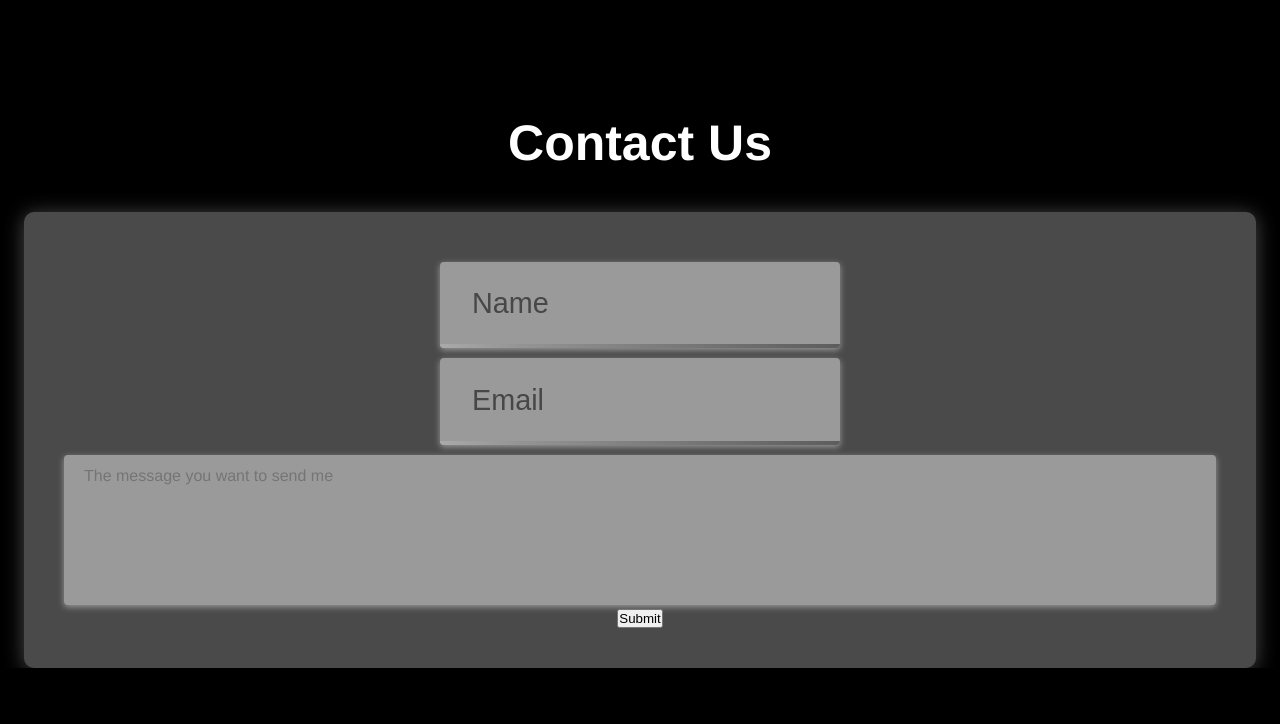
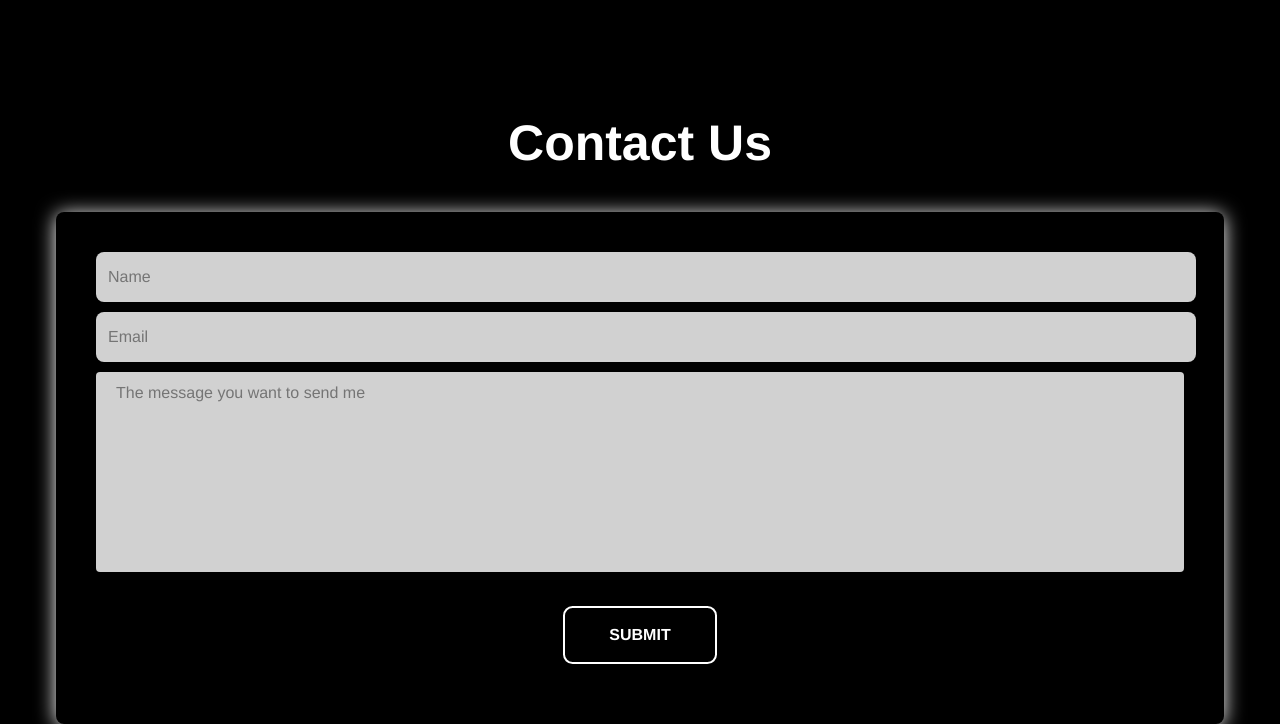
Before and after one commit to TKAMING/Tobias-Karuth-website_blog, a Django app: page /contact/ in a window 1280 px wide. Shown: the part 264-988 px from the top of the page. Before the commit the page ends 932 px from the top, so only its background shows below. Run offline with Django 4.2, Linux system fonts and the light colour scheme.

Commit message:
Add conatact form

```diff
--- a/contact/templates/contact.html
+++ b/contact/templates/contact.html
@@ -30,7 +30,7 @@
                     <div class="">
                         <textarea autocomplete="off" placeholder="The message you want to send me" aria-label="msg" id="msg" name="msg" type="text" rows="4"></textarea>
                     </div>
-                    <button class="btn btn-success mb-3" onclick="message()" id="send" type="submit">Submit</button>
+                    <button class="btn first" onclick="message()" id="send" type="submit">Submit</button>
                 </div>
 
                 <div class="message">
--- a/static/css/styles.css
+++ b/static/css/styles.css
@@ -1,11 +1,3 @@
-@keyframes gradient {
-  0% {
-    background-position: 0 0;
-  }
-  100% {
-    background-position: 100% 0;
-  }
-}
 * {
   margin: 0;
   padding: 0;
@@ -31,8 +23,8 @@ section {
 
 input {
   border-style: none;
-  background: transparent;
   outline: none;
+  color: rgb(0, 0, 0);
 }
 
 .wrapper {
@@ -59,17 +51,16 @@ input {
 }
 
 .box {
-  top: -2px;
-  left: -2px;
-  right: -2px;
-  bottom: -2px;
-  max-width: 90%;
-  background: rgb(74, 74, 74);
-  z-index: -2;
-  border-radius: 10px;
-  box-shadow: 0 2px 20px rgb(74, 74, 74);
+  top: -8px;
+  left: -8px;
+  right: -8px;
+  bottom: -8px;
+  max-width: 85%;
+  background: rgb(0, 0, 0);
+  z-index: -8;
+  border-radius: 8px;
+  box-shadow: 0 2px 20px #fff;
   padding: 40px;
-  filter: blur(px);
 }
 
 .menu {
@@ -179,61 +170,68 @@ input {
   color: rgb(0, 0, 0);
 }
 
-.contact-input {
+.contact-input input {
   font-family: Helvetica;
   font-size: 16px;
-  position: relative;
-  display: flex;
-  box-sizing: border-box;
-  flex-direction: row;
   width: 100%;
-  max-width: 400px;
-  margin: 10px auto;
-  border-radius: 4px;
-  padding: 1.4rem 2rem 1.6rem;
-  background: rgb(154, 154, 154);
-  box-shadow: 0 2px 6px rgb(154, 154, 154);
+  height: 50px;
+  padding-left: 12px;
+  margin-bottom: 10px;
+  border-style: none;
+  outline: none;
+  border-radius: 8px;
+  background-color: #d1d1d1;
 }
-.contact-input:after {
-  content: "";
-  position: absolute;
-  left: 0px;
-  right: 0px;
-  bottom: 0px;
-  z-index: 999;
-  height: 4px;
-  border-bottom-left-radius: 4px;
-  border-bottom-right-radius: 4px;
-  background-position: 0% 0%;
-  background: linear-gradient(to right, #ffffff, #949494, #4f4f4f, #000000, #4f4f4f, #949494);
-  background-size: 500% auto;
-  animation: gradient 3s linear infinite;
-}
-
-.contact-input input {
-  flex-grow: 1;
-  color: #000000;
-  font-size: 1.8rem;
-  line-height: 2.4rem;
-  vertical-align: middle;
-}
-.contact-input input::-webkit-input-placeholder {
-  color: #474747;
+.contact-input input :focus-within {
+  box-shadow: 0.2rem 0.8rem 1.6rem rgb(0, 0, 0);
 }
 
 textarea {
   font-family: Helvetica;
   font-size: 16px;
   width: 100%;
-  height: 150px;
+  height: 200px;
   padding: 12px 20px;
+  margin-bottom: 10px;
   box-sizing: border-box;
   border-style: none;
   outline: none;
   border-radius: 4px;
-  background-color: rgb(154, 154, 154);
-  box-shadow: 0 2px 6px rgb(154, 154, 154);
+  background-color: #d1d1d1;
   resize: none;
 }
 
+.btn {
+  box-sizing: border-box;
+  appearance: none;
+  background-color: transparent;
+  border: 2px solid #fff;
+  border-radius: 0.6em;
+  color: #fff;
+  cursor: pointer;
+  display: flex;
+  align-self: center;
+  font-size: 1rem;
+  font-weight: 400;
+  line-height: 1;
+  margin: 20px;
+  padding: 1.2em 2.8em;
+  text-decoration: none;
+  text-align: center;
+  text-transform: uppercase;
+  font-family: Helvetica;
+  font-weight: 700;
+}
+.btn:hover {
+  color: rgb(0, 0, 0);
+  outline: 0;
+}
+
+.first {
+  transition: box-shadow 300ms ease-in-out, color 300ms ease-in-out;
+}
+.first:hover {
+  box-shadow: 0 0 40px 40px #fff inset;
+}
+
 /*# sourceMappingURL=styles.css.map */
--- a/static/css/styles.scss
+++ b/static/css/styles.scss
@@ -7,17 +7,7 @@ $primary-text: #fff;
 $secondary-text: rgb(158, 158, 158);
 $third-text: rgb(74, 74, 74);
 $navbar-color: rgba(0, 0, 0, 0.404);
-
-$input-background: rgb(154, 154, 154);
-$input-text-inactive: #474747;
-$input-text-active: #000000;
-
-// gradient animation
-@keyframes gradient {
-  0%{background-position:0 0}
-  100%{background-position:100% 0}
-}
-
+$contact-from: #d1d1d1;
 
 * {
     margin: 0;
@@ -44,8 +34,8 @@ section {
 
 input {
     border-style: none;
-    background: transparent;
     outline: none;
+    color: $background-color;
 }
 
 .wrapper {
@@ -72,17 +62,16 @@ input {
 }
 
 .box {
-    top: -2px;
-    left: -2px;
-    right: -2px;
-    bottom: -2px;
-    max-width: 90%;
-    background: $third-text;
-    z-index: -2;
-    border-radius: 10px;
-    box-shadow: 0 2px 20px $third-text;
+    top: -8px;
+    left: -8px;
+    right: -8px;
+    bottom: -8px;
+    max-width: 85%;
+    background: $background-color;
+    z-index: -8;
+    border-radius: 8px;
+    box-shadow: 0 2px 20px $primary-text;
     padding: 40px;
-    filter: blur(px);
 }
 
 .menu {
@@ -193,45 +182,20 @@ input {
     color: $background-color;
 }
 
-.contact-input {
+.contact-input input {
     font-family: $font-family;
     font-size: 16px;
-    position: relative;
-    display: flex;
-    box-sizing: border-box;
-    flex-direction: row;
     width: 100%;
-    max-width: 400px;
-    margin: 10px auto;
-    border-radius: 4px;
-    padding: 1.4rem 2rem 1.6rem;
-    background: $input-background;
-    box-shadow: 0 2px 6px $input-background;
-    &:after {
-      content: "";
-      position: absolute;
-      left: 0px;
-      right: 0px;
-      bottom: 0px;
-      z-index: 999;
-      height: 4px;
-      border-bottom-left-radius: 4px;
-      border-bottom-right-radius: 4px;
-      background-position: 0% 0%;
-      background: linear-gradient(to right, #ffffff, #949494, #4f4f4f, #000000, #4f4f4f, #949494);
-      background-size: 500% auto;
-      animation: gradient 3s linear infinite;
-    }
-}
+    height: 50px;
+    padding-left: 12px;
+    margin-bottom: 10px;
+    border-style: none;
+    outline: none;
+    border-radius: 8px;
+    background-color: $contact-from;
 
-.contact-input input {
-    flex-grow: 1;
-    color: $input-text-active;
-    font-size: 1.8rem;
-    line-height: 2.4rem;
-    vertical-align: middle;
-    &::-webkit-input-placeholder {
-      color: $input-text-inactive;
+    :focus-within {
+        box-shadow: 0.2rem 0.8rem 1.6rem $background-color;
     }
 }
 
@@ -239,13 +203,47 @@ textarea {
     font-family: $font-family;
     font-size: 16px;
     width: 100%;
-    height: 150px;
+    height: 200px;
     padding: 12px 20px;
+    margin-bottom: 10px;
     box-sizing: border-box;
     border-style: none;
     outline: none;
     border-radius: 4px;
-    background-color: $input-background;
-    box-shadow: 0 2px 6px $input-background;
+    background-color: $contact-from;
     resize: none;
 }
+
+.btn {
+    box-sizing: border-box;
+    appearance: none;
+    background-color: transparent;
+    border: 2px solid $primary-text;
+    border-radius: 0.6em;
+    color: $primary-text;
+    cursor: pointer;
+    display: flex;
+    align-self: center;
+    font-size: 1rem;
+    font-weight: 400;
+    line-height: 1;
+    margin: 20px;
+    padding: 1.2em 2.8em;
+    text-decoration: none;
+    text-align: center;
+    text-transform: uppercase;
+    font-family: $font-family;
+    font-weight: 700;
+
+    &:hover {
+      color: $background-color;
+      outline: 0;
+    }
+}
+
+.first {
+    transition: box-shadow 300ms ease-in-out, color 300ms ease-in-out;
+    &:hover {
+      box-shadow: 0 0 40px 40px $primary-text inset;
+    }
+}
```
Also changed, not shown: 1 other file.
